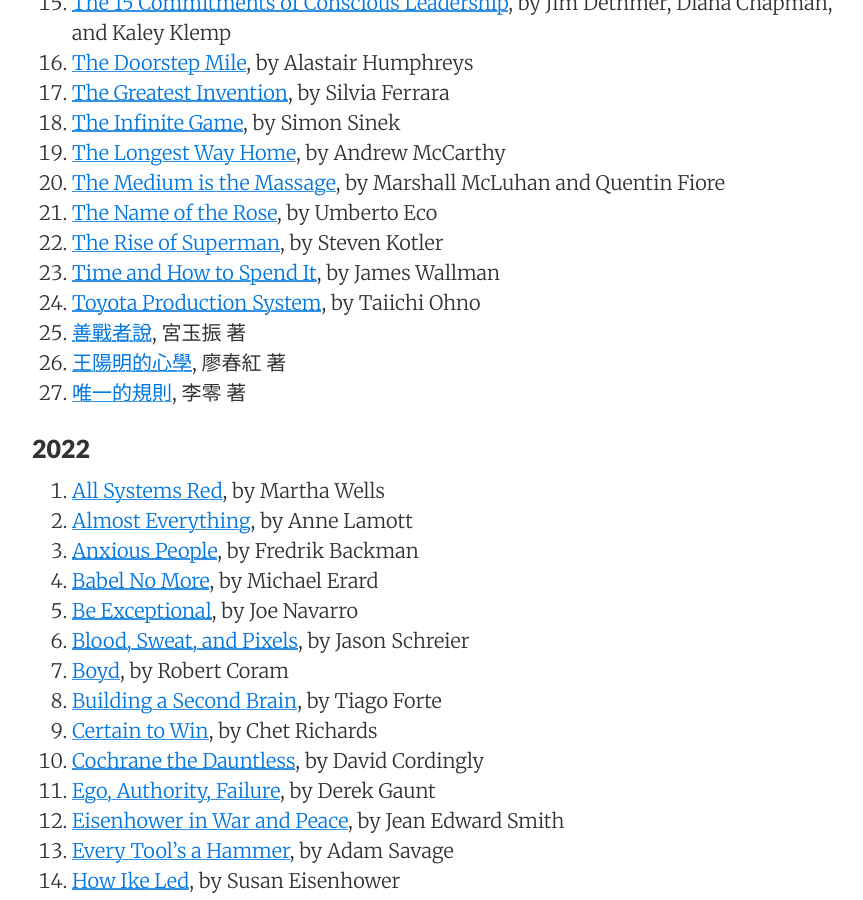
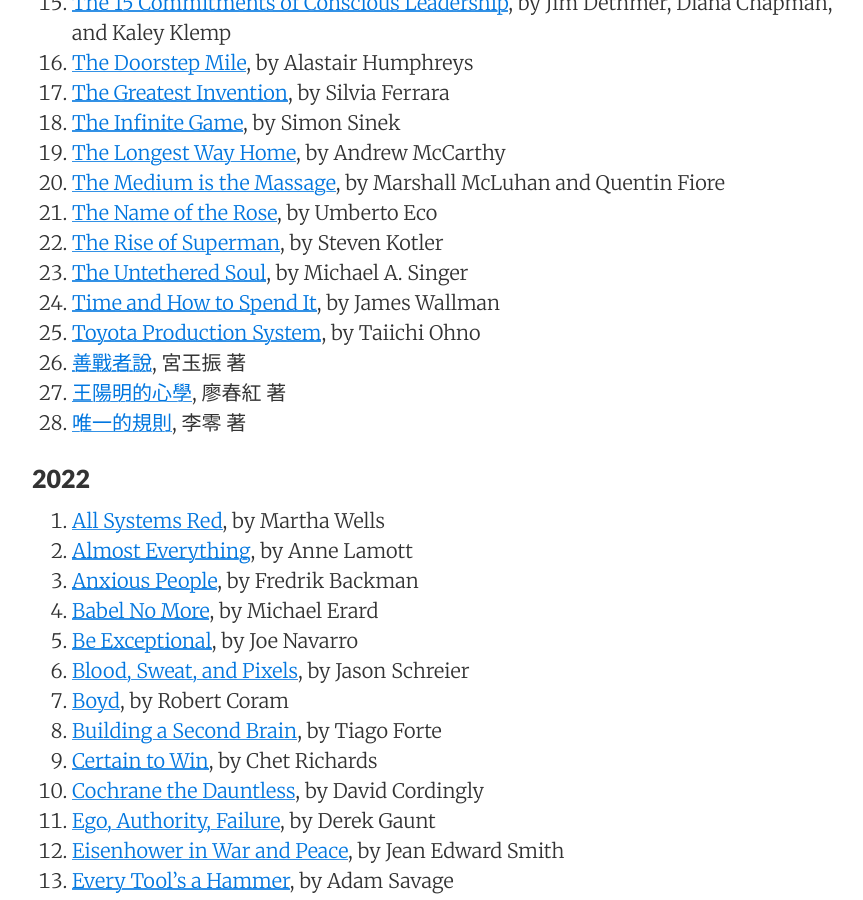
Before and after one commit to sewardlee337/sewardlee337.github.io, a Jekyll site: the page built from readinglist.md, in a window 1280 px wide and 900 px high, scrolled down 1040 px. Shown: the whole window, without its empty margins (188-1051 px from the left). Built offline with Jekyll 4.4.1, drawn with Linux system fonts in a browser that asks for light colours; nearby versions of some CDN libraries.

Commit message:
update reading list

```diff
--- a/readinglist.md
+++ b/readinglist.md
@@ -42,6 +42,7 @@
 1. [The Medium is the Massage](https://amzn.to/3YGt9lg), by Marshall McLuhan and Quentin Fiore
 1. [The Name of the Rose](https://amzn.to/3oitMoS), by Umberto Eco
 1. [The Rise of Superman](https://amzn.to/3MKiIuo), by Steven Kotler
+1. [The Untethered Soul](https://www.amazon.com/Untethered-Soul-Journey-Beyond-Yourself-ebook/dp/B003TU29WA/ref=tmm_kin_swatch_0?_encoding=UTF8&qid=1696753133&sr=8-1), by Michael A. Singer
 1. [Time and How to Spend It](https://amzn.to/3ZQCx6x), by James Wallman
 1. [Toyota Production System](https://www.amazon.com/Toyota-Production-System-Beyond-Large-Scale-ebook/dp/B00SC849YK/ref=tmm_kin_swatch_0?_encoding=UTF8&qid=1695536221&sr=8-1), by Taiichi Ohno
 1. [善戰者說](https://bit.ly/3ZqfsYa), 宮玉振 著
```
